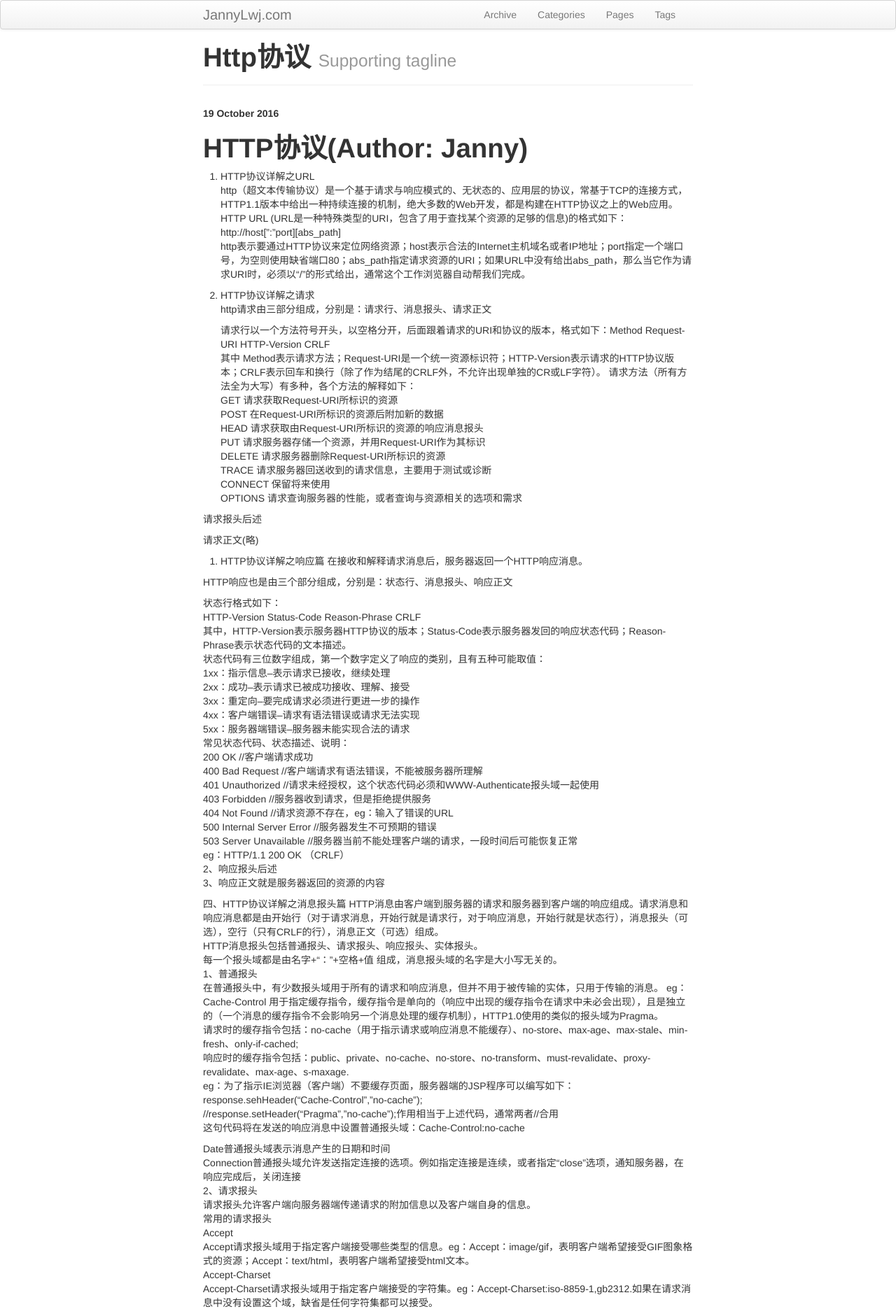
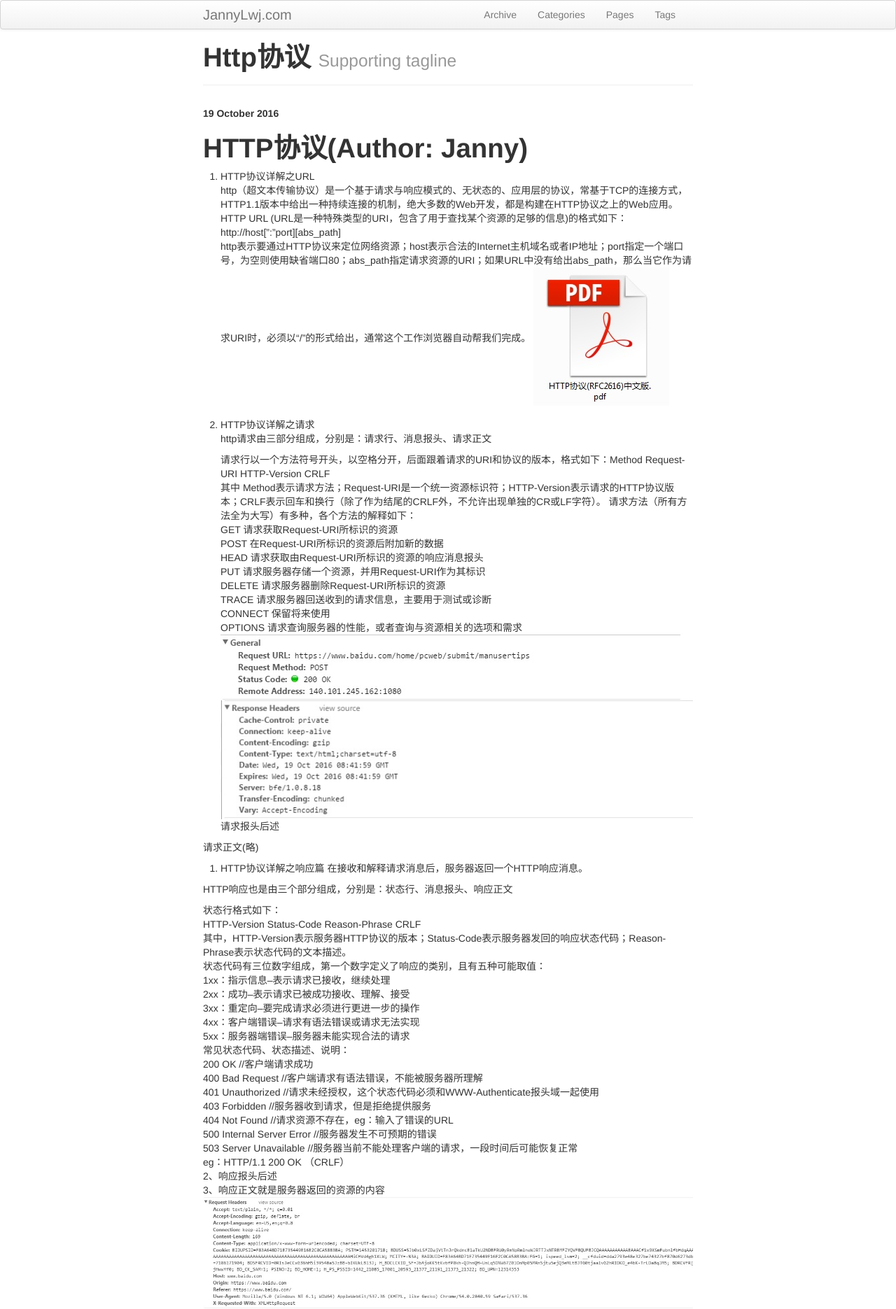
Before and after one commit to JannyLwj/JannyLwj.github.io, a Jekyll site: the page built from _posts/2016-10-19-HTTP协议.md, in a window 1280 px wide. Shown: the top 1871 px of the page at 70% size. Built offline with Jekyll 4.4.1, drawn with Linux system fonts in a browser that asks for light colours; comment, search, counter and statistics services are not loaded.

Commit message:
Update 2016-10-19-HTTP协议.md

```diff
--- a/_posts/2016-10-19-HTTP协议.md
+++ b/_posts/2016-10-19-HTTP协议.md
@@ -11,6 +11,7 @@
 HTTP URL (URL是一种特殊类型的URI，包含了用于查找某个资源的足够的信息)的格式如下：
 http://host[":"port][abs_path]
 http表示要通过HTTP协议来定位网络资源；host表示合法的Internet主机域名或者IP地址；port指定一个端口号，为空则使用缺省端口80；abs_path指定请求资源的URI；如果URL中没有给出abs_path，那么当它作为请求URI时，必须以“/”的形式给出，通常这个工作浏览器自动帮我们完成。
+<img src="/assets/images/http.jpg" alt=" " class="img-responsive" />
 
 2. HTTP协议详解之请求
      http请求由三部分组成，分别是：请求行、消息报头、请求正文
@@ -26,7 +27,8 @@
 TRACE   请求服务器回送收到的请求信息，主要用于测试或诊断
 CONNECT 保留将来使用
 OPTIONS 请求查询服务器的性能，或者查询与资源相关的选项和需求
-
+<img src="/assets/images/http1.jpg" alt=" " class="img-responsive" />
+<img src="/assets/images/http2.jpg" alt=" " class="img-responsive" />
 请求报头后述
 
 请求正文(略)
@@ -56,7 +58,7 @@
 eg：HTTP/1.1 200 OK （CRLF）
 2、响应报头后述
 3、响应正文就是服务器返回的资源的内容
-
+<img src="/assets/images/http3.jpg" alt=" " class="img-responsive" />
 四、HTTP协议详解之消息报头篇
     HTTP消息由客户端到服务器的请求和服务器到客户端的响应组成。请求消息和响应消息都是由开始行（对于请求消息，开始行就是请求行，对于响应消息，开始行就是状态行），消息报头（可选），空行（只有CRLF的行），消息正文（可选）组成。
 HTTP消息报头包括普通报头、请求报头、响应报头、实体报头。
```
